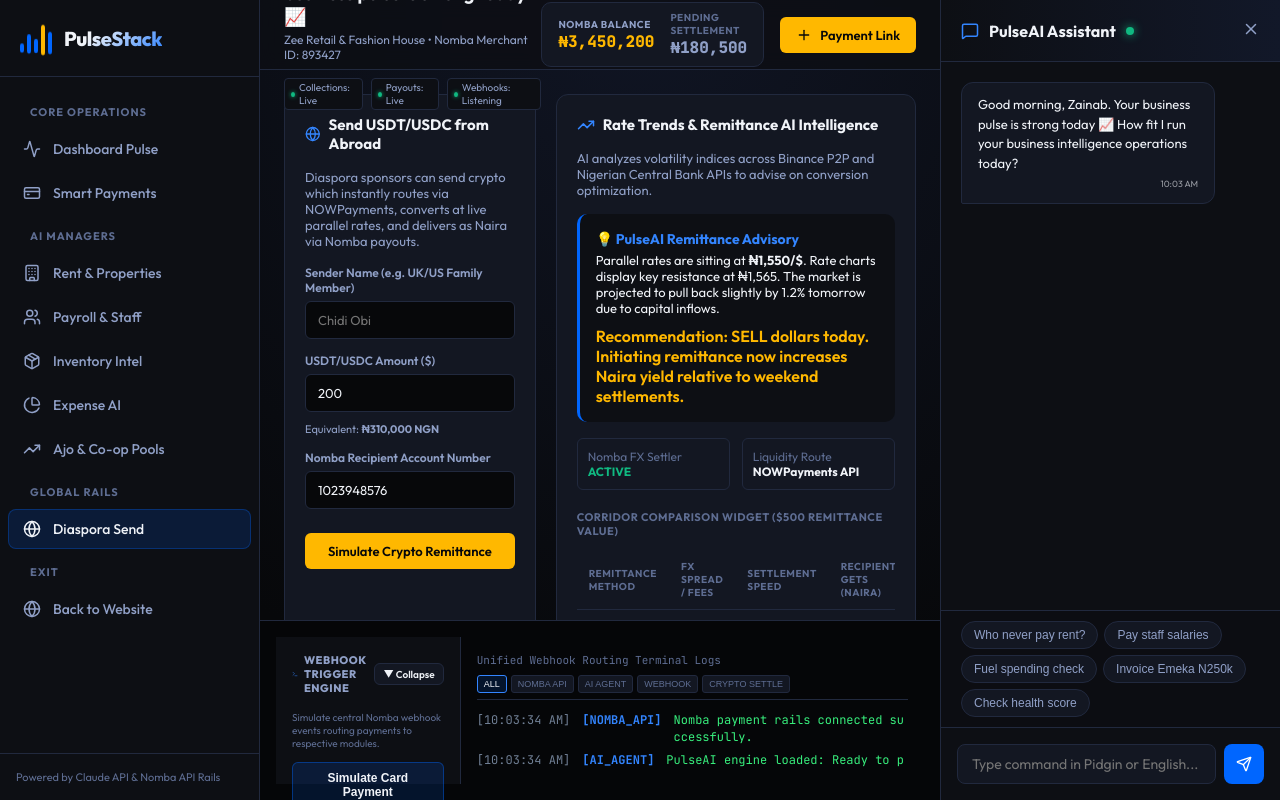
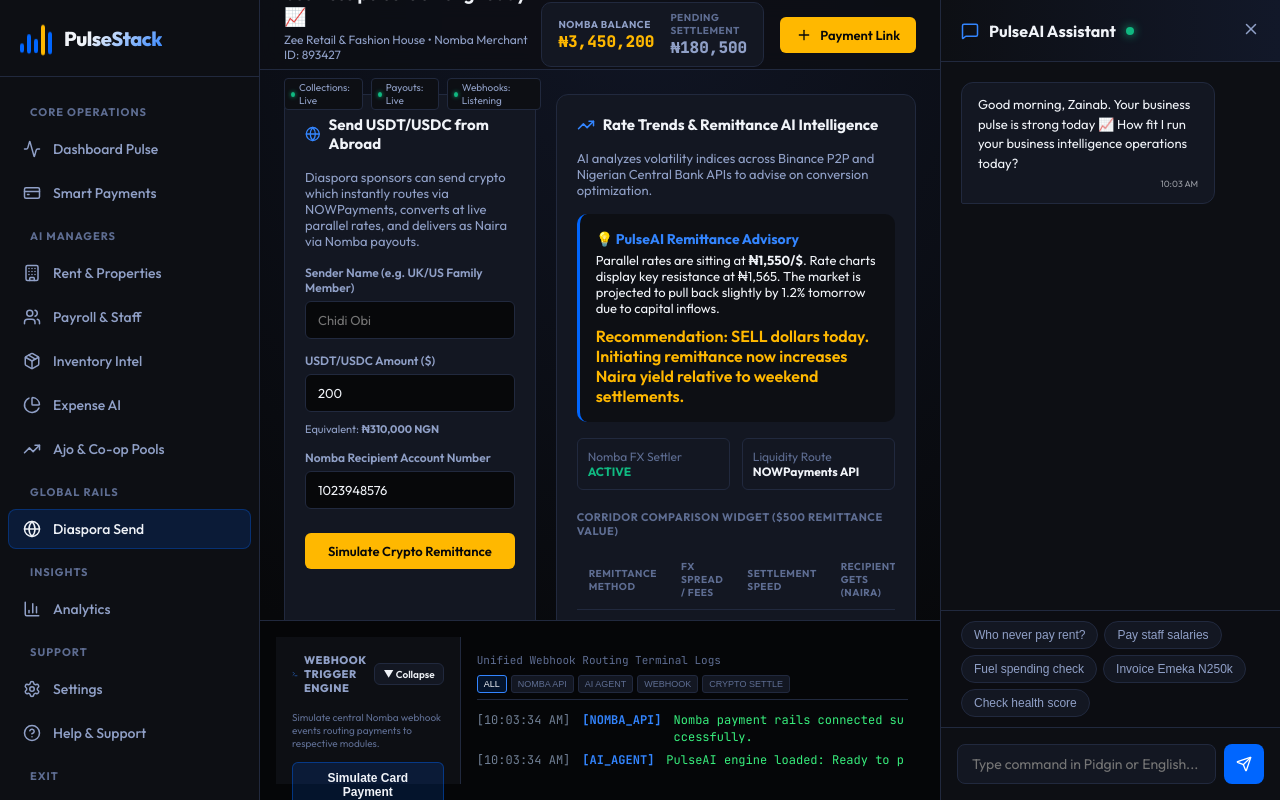
Before and after one commit to bakarezainab/PulseStack, a React (Vite) app: page / in a window 1280 px wide. Both pictures are taken after a click on the button "Try Sandbox Remittance Portal". Built offline with nearby package versions, Linux system fonts and the light colour scheme.

Commit message:
feat: add navigation items for settings, analytics, and help pages

```diff
--- a/src/App.tsx
+++ b/src/App.tsx
@@ -781,6 +781,22 @@
             <span>Diaspora Send</span>
           </div>
 
+          <span className="nav-section-title">Insights</span>
+          <div className={`nav-item ${activeTab === 'analytics' ? 'active' : ''}`} onClick={() => setActiveTab('analytics')}>
+            <BarChart3 />
+            <span>Analytics</span>
+          </div>
+
+          <span className="nav-section-title">Support</span>
+          <div className={`nav-item ${activeTab === 'settings' ? 'active' : ''}`} onClick={() => setActiveTab('settings')}>
+            <Settings />
+            <span>Settings</span>
+          </div>
+          <div className={`nav-item ${activeTab === 'help' ? 'active' : ''}`} onClick={() => setActiveTab('help')}>
+            <HelpCircle />
+            <span>Help & Support</span>
+          </div>
+
           <span className="nav-section-title">Exit</span>
           <div className="nav-item" onClick={() => setViewMode('landing')}>
             <Globe />
```
